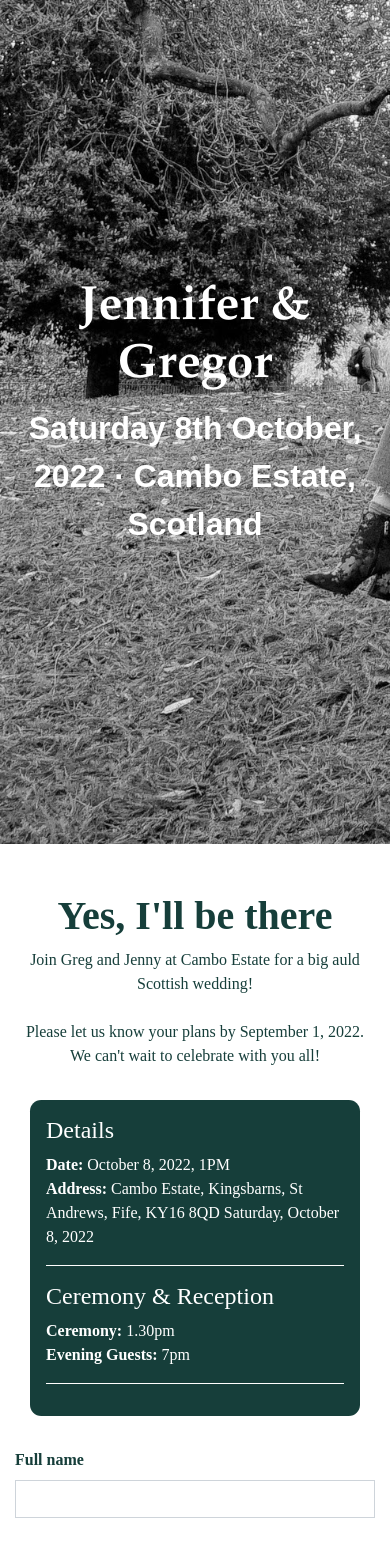
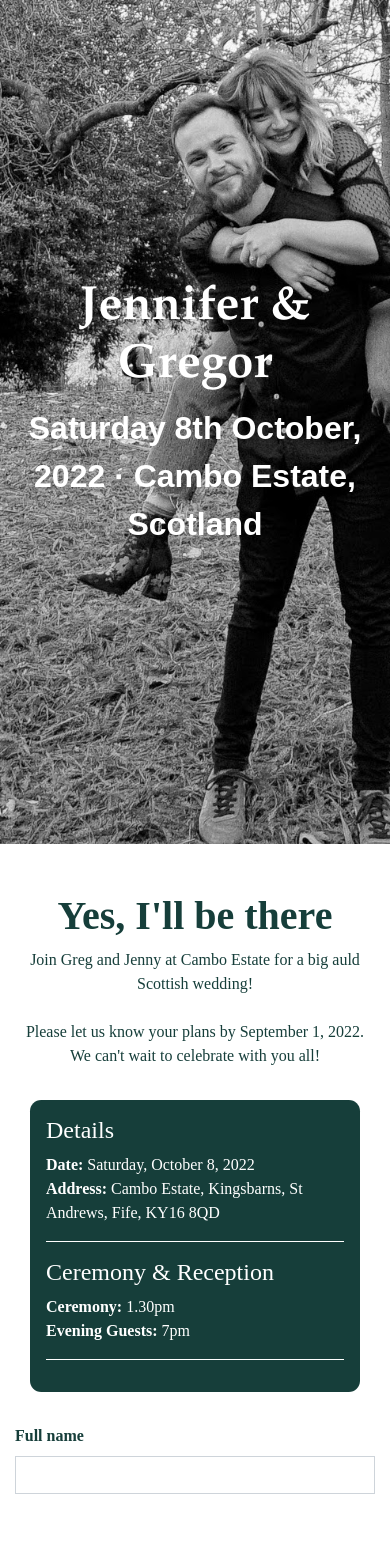
Before and after one commit to Greg12Thomson/gregJennyWedding2022, a React (Create React App) app: page /rsvp in a window 390 px wide. Shown: the top 1553 px of the page. Built offline with nearby package versions, Linux system fonts and the light colour scheme; no server answers; a web font is replaced by a local one; what aws-amplify would draw is missing.

Commit message:
Fix mobile background

```diff
--- a/src/components/Rsvp.tsx
+++ b/src/components/Rsvp.tsx
@@ -131,10 +131,9 @@ function Rsvp() {
                             <div className="wedding-details-box">
                                 <h4>Details</h4>
                                 <b>Date: </b>
-                                October 8, 2022, 1PM <br/>
+                                Saturday, October 8, 2022 <br/>
                                 <b>Address: </b>
-                                Cambo Estate, Kingsbarns, St Andrews, Fife, KY16 8QD
-                                Saturday, October 8, 2022 <br/>
+                                Cambo Estate, Kingsbarns, St Andrews, Fife, KY16 8QD<br/>
                                 <hr/>
                                 <h4>Ceremony & Reception</h4>
                                 <b>Ceremony:</b> 1.30pm <br/>
--- a/src/style/index.scss
+++ b/src/style/index.scss
@@ -18,7 +18,8 @@ code {
 
 .App-header {
   background-image:  url('../images/bw_smile.jpg') !important;
-  background-attachment: fixed;
+  background-repeat: no-repeat;
+  background-position: top;
   background-color: $my-darkgreen;
   min-height: 100vh;
   display: flex;
--- a/src/style/rsvp.scss
+++ b/src/style/rsvp.scss
@@ -31,7 +31,8 @@
 
 .app-header {
   background-image:  url('../images/bw_smile.jpg') !important;
-  background-attachment: fixed;
+  background-repeat: no-repeat;
+  background-position: top;
   background-color: $my-darkgreen;
   min-height: 100vh;
   display: flex;
```
